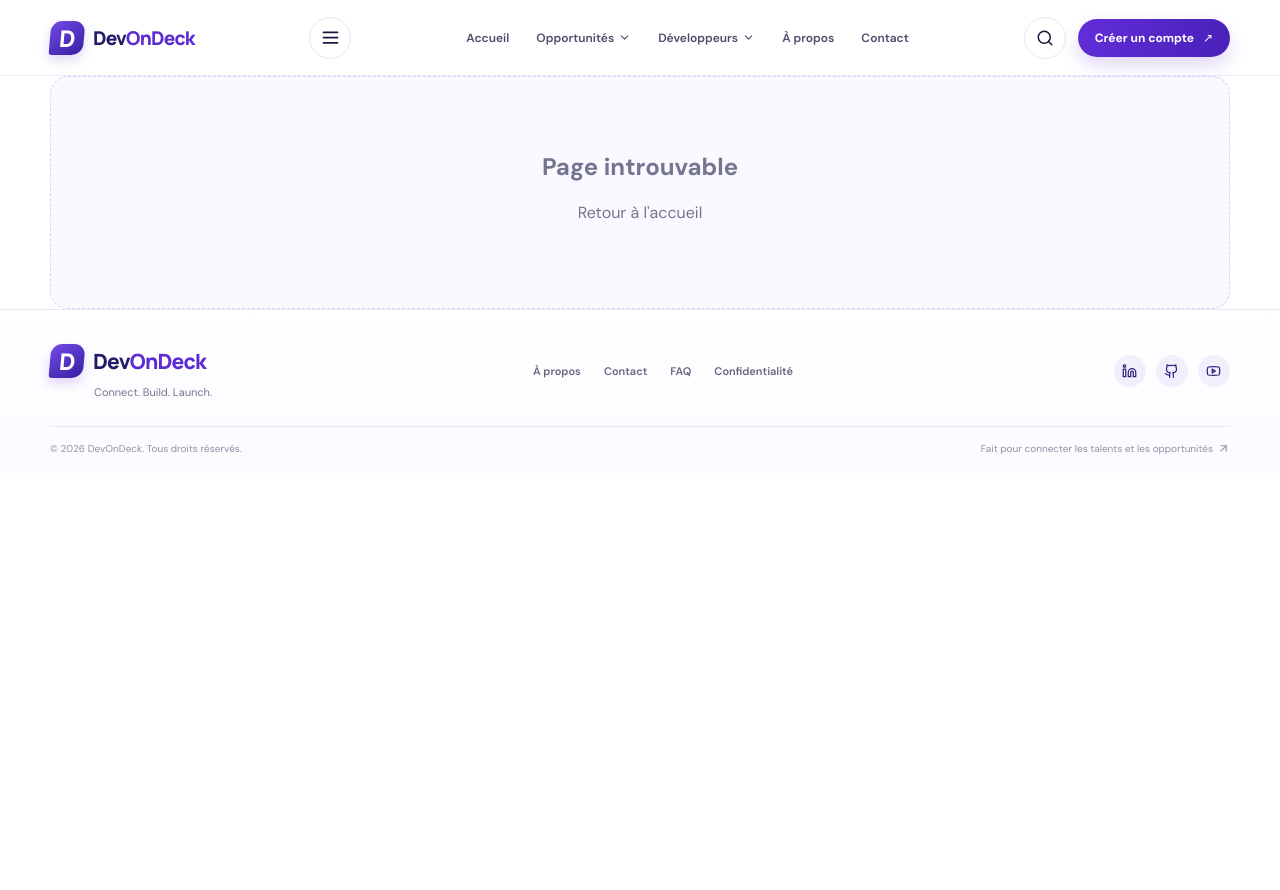
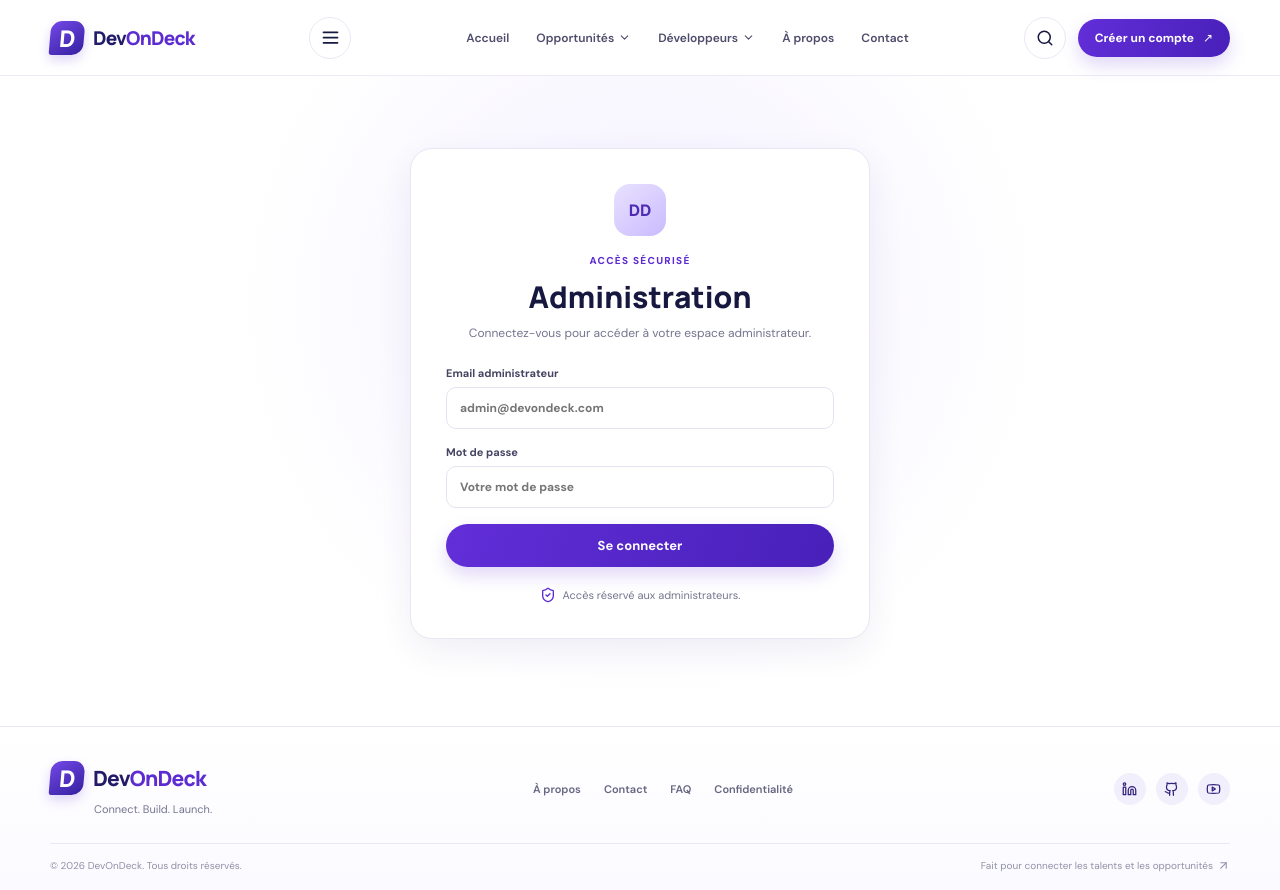
Before and after one commit to Rymghattas/TEST_projet, a React (Vite) app: page /admin/login in a window 1280 px wide. Before the commit the page ends 800 px from the top, so only its background shows below. Built offline with nearby package versions, Linux system fonts and the light colour scheme; no server answers.

Commit message:
Connexion Administrateur

```diff
--- a/src/App.jsx
+++ b/src/App.jsx
@@ -8,6 +8,7 @@ import DeveloperProfilePage from './pages/DeveloperProfilePage'
 import OrganizationProfilePage from './pages/OrganisationProfilePage'
 import ProfilPublicOrganisationPage from './pages/OrganisationPubliqueP'
 import ApplicationsPage from './pages/ApplicationsPage'
+import AdminLoginPage from './pages/AdminLoginPage'
 import { ForgotPasswordPage, LoginPage, RegisterPage } from './pages/AuthPages'
 
 function NotFound() {
@@ -29,6 +30,7 @@ export default function App() {
         <Route path="/login" element={<LoginPage/>}/>
         <Route path="/forgot-password" element={<ForgotPasswordPage/>}/>
         <Route path="/register" element={<RegisterPage/>}/>
+        <Route path="/admin/login" element={<AdminLoginPage/>}/>
         <Route path="*" element={<NotFound/>}/>
       </Routes>
     </Layout>
--- /dev/null
+++ b/src/pages/AdminLoginPage.jsx
@@ -0,0 +1,84 @@
+import { useState } from 'react'
+import { ShieldCheck } from 'lucide-react'
+import { apiRequest } from '../services/api'
+
+export default function AdminLoginPage() {
+  const [email, setEmail] = useState('')
+  const [password, setPassword] = useState('')
+  const [loading, setLoading] = useState(false)
+  const [error, setError] = useState('')
+  const [message, setMessage] = useState('')
+
+  const handleLogin = async event => {
+    event.preventDefault()
+    setLoading(true)
+    setError('')
+    setMessage('')
+
+    try {
+      const result = await apiRequest('/auth/admin/login', {
+        method: 'POST',
+        body: JSON.stringify({ email, password }),
+      })
+
+      if (result?.role !== 'ADMIN') {
+        throw new Error("Accès réservé à l'administrateur.")
+      }
+      if (!result.token) {
+        throw new Error("Le serveur n'a pas retourné de jeton d'authentification.")
+      }
+
+      window.localStorage.setItem('token', result.token)
+      setMessage('Connexion réussie. Bienvenue dans l’espace administration.')
+    } catch (requestError) {
+      setError(requestError.message || 'Email ou mot de passe incorrect.')
+    } finally {
+      setLoading(false)
+    }
+  }
+
+  return (
+    <div className="container auth-shell">
+      <section className="auth-card admin-login-card">
+        <div className="admin-logo" aria-hidden="true">DD</div>
+        <span className="eyebrow">ACCÈS SÉCURISÉ</span>
+        <h1>Administration</h1>
+        <p>Connectez-vous pour accéder à votre espace administrateur.</p>
+
+        <form onSubmit={handleLogin}>
+          <label>Email administrateur
+            <input
+              type="email"
+              value={email}
+              onChange={event => setEmail(event.target.value)}
+              placeholder="admin@devondeck.com"
+              autoComplete="username"
+              required
+            />
+          </label>
+          <label>Mot de passe
+            <input
+              type="password"
+              value={password}
+              onChange={event => setPassword(event.target.value)}
+              placeholder="Votre mot de passe"
+              autoComplete="current-password"
+              required
+            />
+          </label>
+          <button className="btn btn-primary full-width" type="submit" disabled={loading}>
+            {loading ? 'Vérification...' : 'Se connecter'}
+          </button>
+        </form>
+
+        {error && <p className="field-error" role="alert">{error}</p>}
+        {message && <p className="form-message" role="status">{message}</p>}
+
+        <div className="admin-security-note">
+          <ShieldCheck size={16}/>
+          <span>Accès réservé aux administrateurs.</span>
+        </div>
+      </section>
+    </div>
+  )
+}
```
Also changed, not shown: src/styles/pages.css.
